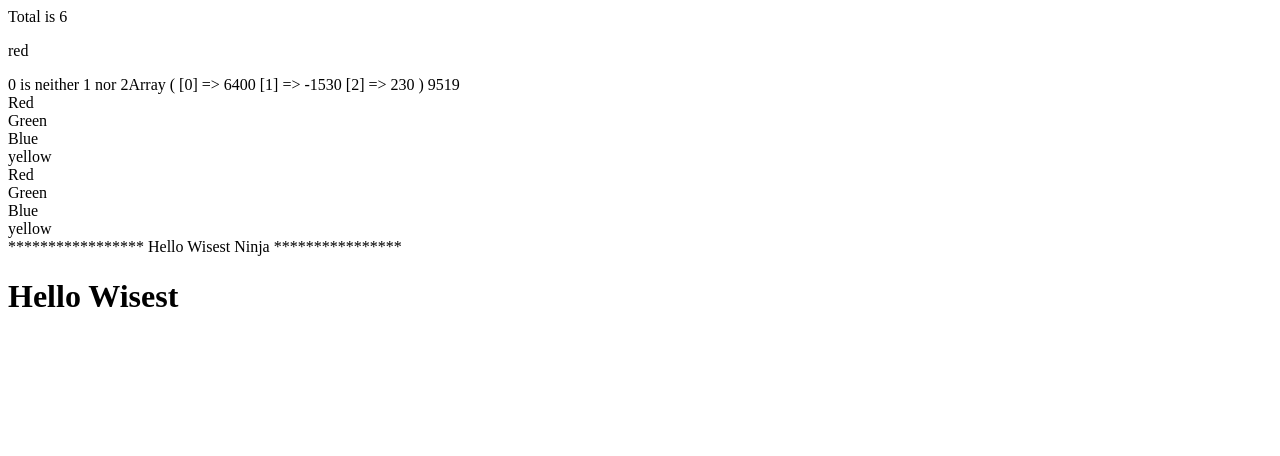
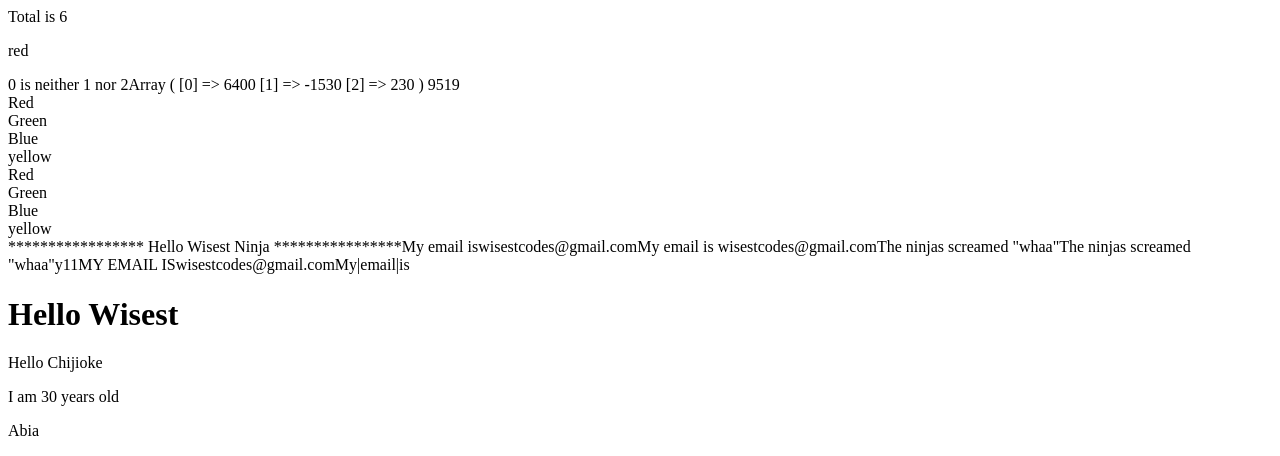
Before and after one commit to codewisest/learning_php, a PHP site: page / in a window 1280 px wide. Shown: the part 531-987 px from the top of the page. Before the commit the page ends 838 px from the top, so only its background shows below. Run offline with PHP 8.4, Linux system fonts and the light colour scheme.

Commit message:
working with strings

```diff
--- a/index.php
+++ b/index.php
@@ -156,7 +156,29 @@ $i = 1;
 // ***************** THE NET NINJA *************************
 echo "<br /> ***************** Hello Wisest Ninja ****************";
 // phpinfo();
+$name = 'Chijioke';
+$age = 30;
+define('STATE', 'Abia');
 
+$stringOne = 'My email is';
+$stringTwo = 'wisestcodes@gmail.com';
+
+echo $stringOne . $stringTwo;
+
+echo "$stringOne $stringTwo";
+
+echo "The ninjas screamed \"whaa\"";
+echo 'The ninjas screamed "whaa"';
+
+echo $stringOne[1];
+
+echo strlen($stringOne);
+
+echo strtoupper($stringOne);
+
+echo strtolower($stringTwo);
+
+echo str_replace(' ', '|', $stringOne);
 ?>
 
 <!DOCTYPE html>
@@ -167,6 +189,9 @@ echo "<br /> ***************** Hello Wisest Ninja ****************";
     <title>My first PHP file</title>
 </head>
 <body>
-    <h1><?php echo 'Hello Wisest' ?></h1>
+    <h1><?php echo 'Hello Wisest'; ?></h1>
+    <p><?php echo "Hello $name"; ?></p>
+    <p><?php echo "I am $age years old"; ?></p>
+    <p><?php echo STATE ?></p>
 </body>
 </html>
```
